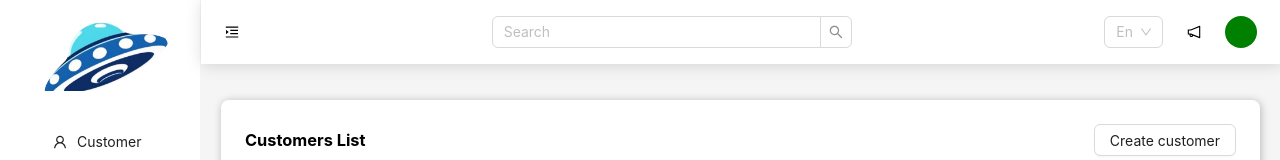
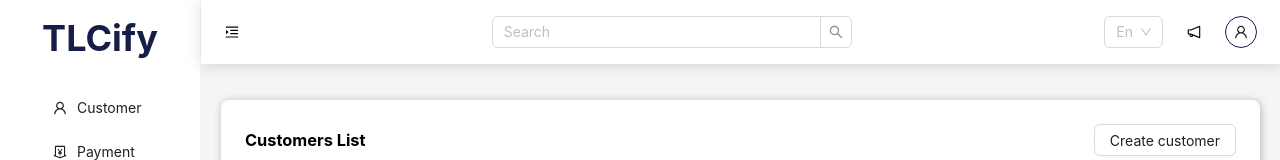
Before and after one commit to lemarguese/tlcify-cms, a React (Vite) app: page / in a window 1280 px wide. Shown: the top 160 px of the page. Built offline with nearby package versions, Linux system fonts and the light colour scheme; no server answers.

Commit message:
hot-feature: (header / sidebar profile changes).

```diff
--- a/src/layout/Header/Header.scss
+++ b/src/layout/Header/Header.scss
@@ -36,12 +36,16 @@
     }
 
     &_avatar {
+      display: flex;
+      justify-content: center;
+      align-items: center;
+
       width: 32px;
       height: 32px;
 
-      background-color: green;
+      border-radius: 50px;
 
-      border-radius: 50px;
+      border: 1px solid #151D48;
     }
   }
 }
--- a/src/layout/Header/Header.tsx
+++ b/src/layout/Header/Header.tsx
@@ -1,7 +1,7 @@
 import { Select, Layout, Input } from 'antd';
 import './Header.scss';
 
-import { MenuUnfoldOutlined, NotificationOutlined } from '@ant-design/icons';
+import { MenuUnfoldOutlined, NotificationOutlined, UserOutlined } from '@ant-design/icons';
 import type { FC } from "react";
 
 const { Header: AntHeader } = Layout;
@@ -36,7 +36,9 @@ const Header: FC<HeaderProps> = ({ showSearch }) => {
           ]}
         />
         <NotificationOutlined className='header_end_notification'/>
-        <div className='header_end_avatar'/>
+        <div className='header_end_avatar'>
+          <UserOutlined />
+        </div>
       </div>
     </AntHeader>
   </div>
--- a/src/layout/Sidebar/Sidebar.scss
+++ b/src/layout/Sidebar/Sidebar.scss
@@ -14,11 +14,14 @@
 
   &_logo {
     width: 150px;
-    height: 75px;
-
-    object-fit: cover;
 
     margin-bottom: 24px;
+
+    &_text {
+      font-size: 36px;
+      text-align: center;
+      color: #151D48;
+    }
   }
 
   &_sections {
--- a/src/layout/Sidebar/Sidebar.tsx
+++ b/src/layout/Sidebar/Sidebar.tsx
@@ -2,8 +2,6 @@ import './Sidebar.scss';
 import type { FC } from "react";
 import { Layout, Menu } from 'antd';
 import { UserOutlined, MoneyCollectOutlined } from '@ant-design/icons';
-
-import LogoImage from '../../assets/images/logo.jpg';
 
 const { Sider } = Layout;
 
@@ -16,7 +14,9 @@ const Sidebar: FC<SidebarProps> = () => {
   return (
     <aside className='sidebar'>
       <Sider trigger={null}  className='sidebar_container'>
-        <img alt='sidebar-project-logo' src={LogoImage} className='sidebar_logo'></img>
+        <div className='sidebar_logo'>
+          <h2 className='sidebar_logo_text'>TLCify</h2>
+        </div>
         <Menu
           style={{ border: 'none' }}
           // theme="dark"
```
